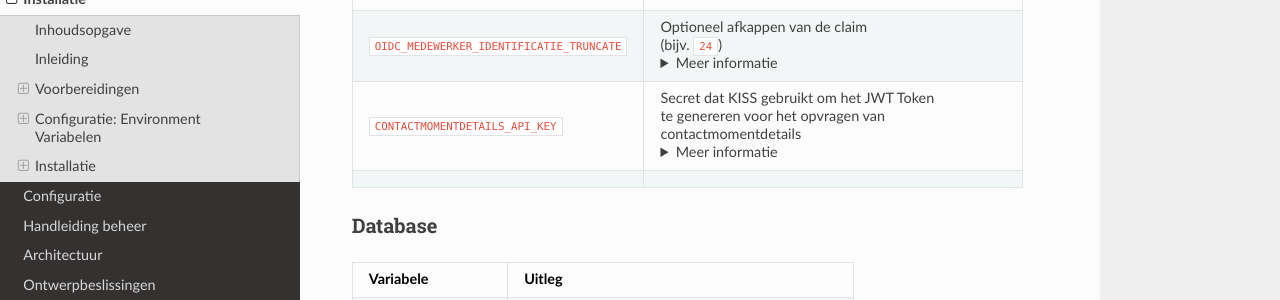
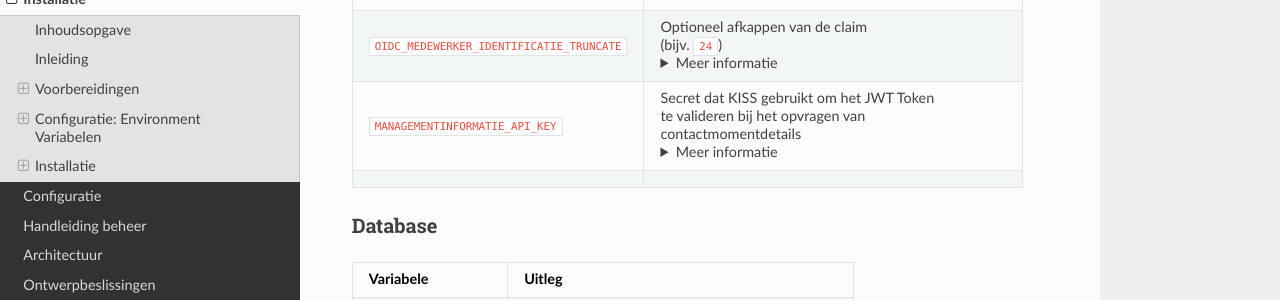
Before and after one commit to Klantinteractie-Servicesysteem/.github, an MkDocs documentation site: the page built from docs/INSTALLATION.md, in a window 1280 px wide and 900 px high, scrolled down 2350 px. Shown: the part 151-451 px from the top of the window. Built offline with MkDocs 1.6.1, drawn with Linux system fonts in a browser that asks for light colours; nearby versions of some CDN libraries.

Commit message:
Update INSTALLATION.md

```diff
--- a/docs/INSTALLATION.md
+++ b/docs/INSTALLATION.md
@@ -87,7 +87,7 @@ Hieronder staan de benodigde environment variabelen per onderdeel van KISS.
 | `OIDC_CLIENT_SECRET`                       | Secret voor de OpenID Connect Identity Provider           |
 | `OIDC_MEDEWERKER_IDENTIFICATIE_CLAIM`    | Identificatie van de medewerker in registers <br/> (default waarde is `email`) <details> <summary>Meer informatie </summary> Bij het wegschrijven van gegevens naar bv. Open Klant of Open Zaak is een `medewerkerIdentificatie.identificatie` verplicht. Verschillende gemeenten gebruiken hier verschillende waardes voor. Bij een koppeling met bv. de e-Suite is het van belang dat hier de e-Suite gebruikersnaam in staat van de ingelogde KCM. </details>|
 | `OIDC_MEDEWERKER_IDENTIFICATIE_TRUNCATE` | Optioneel afkappen van de claim <br/> (bijv. `24`) <details> <summary>Meer informatie </summary> Binnen ZGW mag een `medewerkerIdentificatie.identificatie` niet langer zijn dan 24 karakters. Met deze variabele kun je ervoor zorgen dat de uiteindelijk waarde wordt afgekapt na 24 tekens. </details>       |
-| `CONTACTMOMENTDETAILS_API_KEY` | Secret dat KISS gebruikt om het JWT Token <br/>te genereren voor het opvragen van <br/>contactmomentdetails <details> <summary>Meer informatie </summary>Zie de [Handleiding beheer KISS, hoofdstuk <br/> managementinformatie](https://github.com/Klantinteractie-Servicesysteem/.github/blob/main/docs/MANUAL.md#management-informatie) voor informatie over <br/>het gebruik van deze API.</details> |
+| `MANAGEMENTINFORMATIE_API_KEY` | Secret dat KISS gebruikt om het JWT Token <br/>te valideren bij het opvragen van <br/>contactmomentdetails <details> <summary>Meer informatie </summary>Zie de [Handleiding beheer KISS, hoofdstuk <br/> managementinformatie](https://github.com/Klantinteractie-Servicesysteem/.github/blob/main/docs/MANUAL.md#management-informatie) voor informatie over <br/>het gebruik van deze API.</details> |
 |  |  |
 
 ### Database
```
